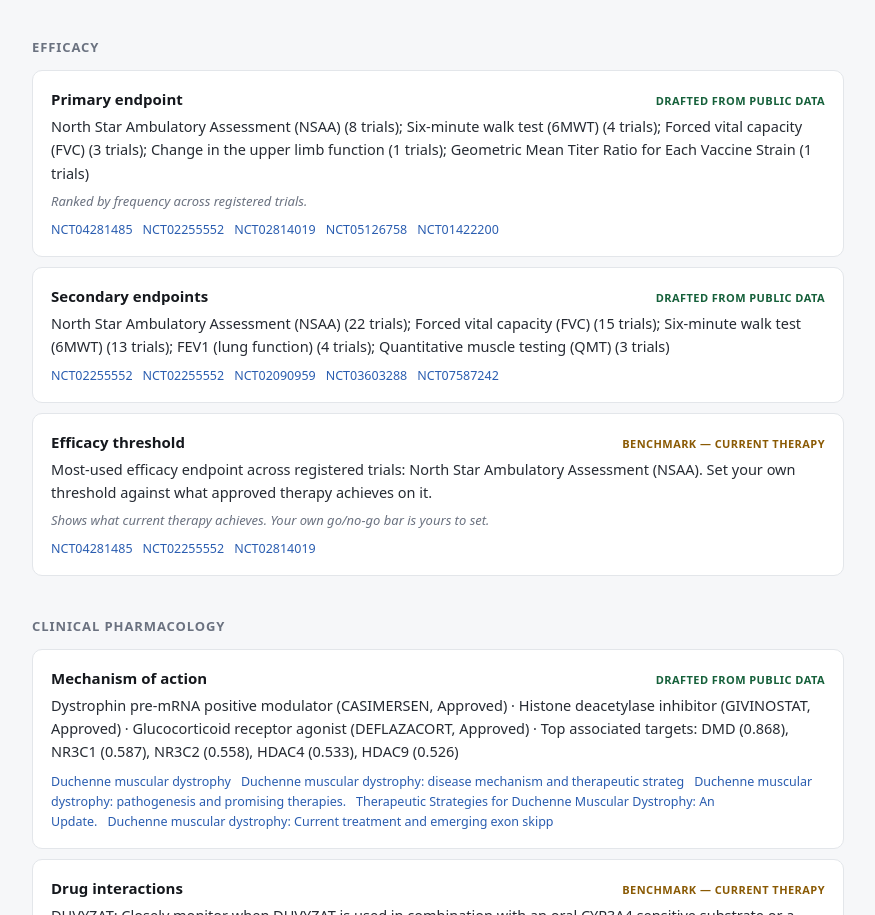
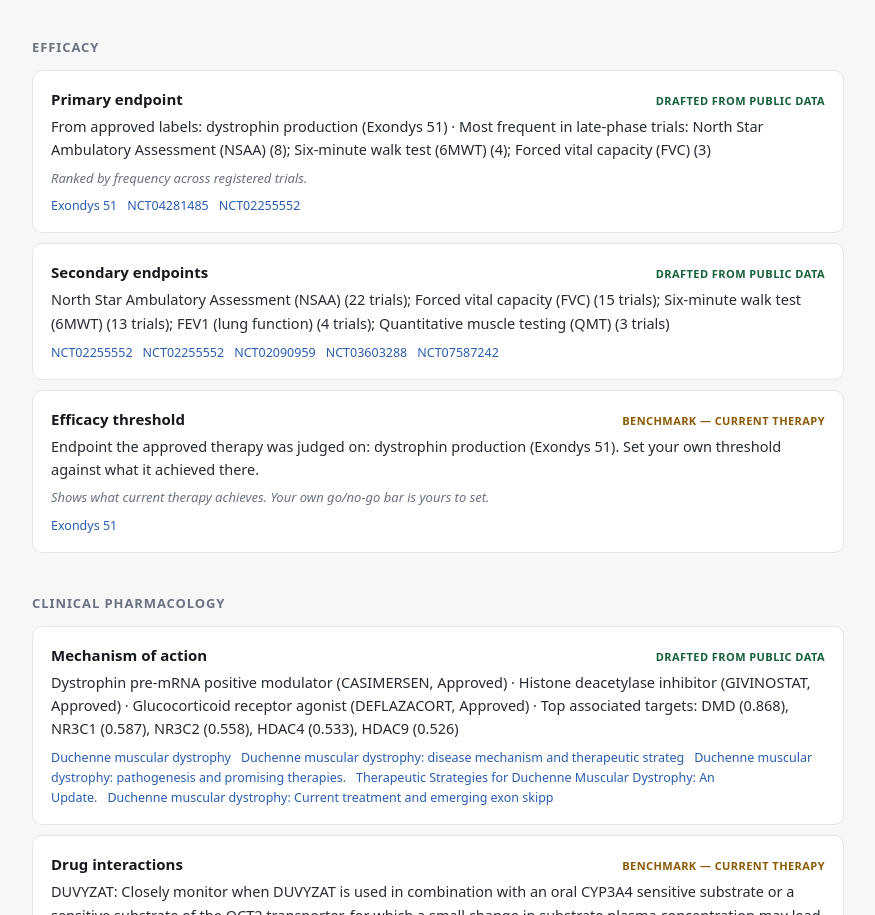
Before and after one commit to DhruvASharma2004/tppgen, a plain HTML site: page benchmark/outputs/duchenne_muscular_dystrophy_run1.html in a window 1280 px wide. Shown: the part 1541-2456 px from the top of the page, without its empty margins (202-1077 px from the left). Drawn offline with Linux system fonts and the light colour scheme.

Commit message:
Rerun all sets

```diff
--- a/benchmark/outputs/duchenne_muscular_dystrophy_run1.html
+++ b/benchmark/outputs/duchenne_muscular_dystrophy_run1.html
@@ -71,16 +71,16 @@ footer{margin-top:36px;font-size:12.5px;color:#8a919b}
   <p class="cites"><a href="https://www.accessdata.fda.gov/scripts/cder/daf/index.cfm?event=overview.process&amp;ApplNo=213026" target="_blank" rel="noopener">AMONDYS 45</a><a href="https://www.accessdata.fda.gov/scripts/cder/daf/index.cfm?event=overview.process&amp;ApplNo=206488" target="_blank" rel="noopener">Exondys 51</a><a href="https://www.accessdata.fda.gov/scripts/cder/daf/index.cfm?event=overview.process&amp;ApplNo=217865" target="_blank" rel="noopener">DUVYZAT</a><a href="https://www.accessdata.fda.gov/scripts/cder/daf/index.cfm?event=overview.process&amp;ApplNo=211970" target="_blank" rel="noopener">Vyondys 53</a></p>
 </div><h2>Efficacy</h2><div class="field filled">
   <p class="flabel"><span>Primary endpoint</span><span class="band filled">Drafted from public data</span></p>
-  <p class="val">North Star Ambulatory Assessment (NSAA) (8 trials); Six-minute walk test (6MWT) (4 trials); Forced vital capacity (FVC) (3 trials); Change in the upper limb function (1 trials); Geometric Mean Titer Ratio for Each Vaccine Strain (1 trials)</p><p class="note">Ranked by frequency across registered trials.</p>
-  <p class="cites"><a href="https://clinicaltrials.gov/study/NCT04281485" target="_blank" rel="noopener">NCT04281485</a><a href="https://clinicaltrials.gov/study/NCT02255552" target="_blank" rel="noopener">NCT02255552</a><a href="https://clinicaltrials.gov/study/NCT02814019" target="_blank" rel="noopener">NCT02814019</a><a href="https://clinicaltrials.gov/study/NCT05126758" target="_blank" rel="noopener">NCT05126758</a><a href="https://clinicaltrials.gov/study/NCT01422200" target="_blank" rel="noopener">NCT01422200</a></p>
+  <p class="val">From approved labels: dystrophin production (Exondys 51) · Most frequent in late-phase trials: North Star Ambulatory Assessment (NSAA) (8); Six-minute walk test (6MWT) (4); Forced vital capacity (FVC) (3)</p><p class="note">Ranked by frequency across registered trials.</p>
+  <p class="cites"><a href="https://www.accessdata.fda.gov/scripts/cder/daf/index.cfm?event=overview.process&amp;ApplNo=206488" target="_blank" rel="noopener">Exondys 51</a><a href="https://clinicaltrials.gov/study/NCT04281485" target="_blank" rel="noopener">NCT04281485</a><a href="https://clinicaltrials.gov/study/NCT02255552" target="_blank" rel="noopener">NCT02255552</a></p>
 </div><div class="field filled">
   <p class="flabel"><span>Secondary endpoints</span><span class="band filled">Drafted from public data</span></p>
   <p class="val">North Star Ambulatory Assessment (NSAA) (22 trials); Forced vital capacity (FVC) (15 trials); Six-minute walk test (6MWT) (13 trials); FEV1 (lung function) (4 trials); Quantitative muscle testing (QMT) (3 trials)</p>
   <p class="cites"><a href="https://clinicaltrials.gov/study/NCT02255552" target="_blank" rel="noopener">NCT02255552</a><a href="https://clinicaltrials.gov/study/NCT02255552" target="_blank" rel="noopener">NCT02255552</a><a href="https://clinicaltrials.gov/study/NCT02090959" target="_blank" rel="noopener">NCT02090959</a><a href="https://clinicaltrials.gov/study/NCT03603288" target="_blank" rel="noopener">NCT03603288</a><a href="https://clinicaltrials.gov/study/NCT07587242" target="_blank" rel="noopener">NCT07587242</a></p>
 </div><div class="field benchmark">
   <p class="flabel"><span>Efficacy threshold</span><span class="band benchmark">Benchmark — current therapy</span></p>
-  <p class="val">Most-used efficacy endpoint across registered trials: North Star Ambulatory Assessment (NSAA). Set your own threshold against what approved therapy achieves on it.</p><p class="note">Shows what current therapy achieves. Your own go/no-go bar is yours to set.</p>
-  <p class="cites"><a href="https://clinicaltrials.gov/study/NCT04281485" target="_blank" rel="noopener">NCT04281485</a><a href="https://clinicaltrials.gov/study/NCT02255552" target="_blank" rel="noopener">NCT02255552</a><a href="https://clinicaltrials.gov/study/NCT02814019" target="_blank" rel="noopener">NCT02814019</a></p>
+  <p class="val">Endpoint the approved therapy was judged on: dystrophin production (Exondys 51). Set your own threshold against what it achieved there.</p><p class="note">Shows what current therapy achieves. Your own go/no-go bar is yours to set.</p>
+  <p class="cites"><a href="https://www.accessdata.fda.gov/scripts/cder/daf/index.cfm?event=overview.process&amp;ApplNo=206488" target="_blank" rel="noopener">Exondys 51</a></p>
 </div><h2>Clinical pharmacology</h2><div class="field filled">
   <p class="flabel"><span>Mechanism of action</span><span class="band filled">Drafted from public data</span></p>
   <p class="val">Dystrophin pre-mRNA positive modulator (CASIMERSEN, Approved) · Histone deacetylase inhibitor (GIVINOSTAT, Approved) · Glucocorticoid receptor agonist (DEFLAZACORT, Approved) · Top associated targets: DMD (0.868), NR3C1 (0.587), NR3C2 (0.558), HDAC4 (0.533), HDAC9 (0.526)</p>
```
Also changed, not shown: benchmark/outputs/duchenne_muscular_dystrophy_run2.html (+4 -4 lines), benchmark/outputs/duchenne_muscular_dystrophy_run3.html (+4 -4 lines), benchmark/outputs/runlog.txt, benchmark/outputs_heldout/runlog.txt, benchmark/outputs_thirdset/runlog.txt.
